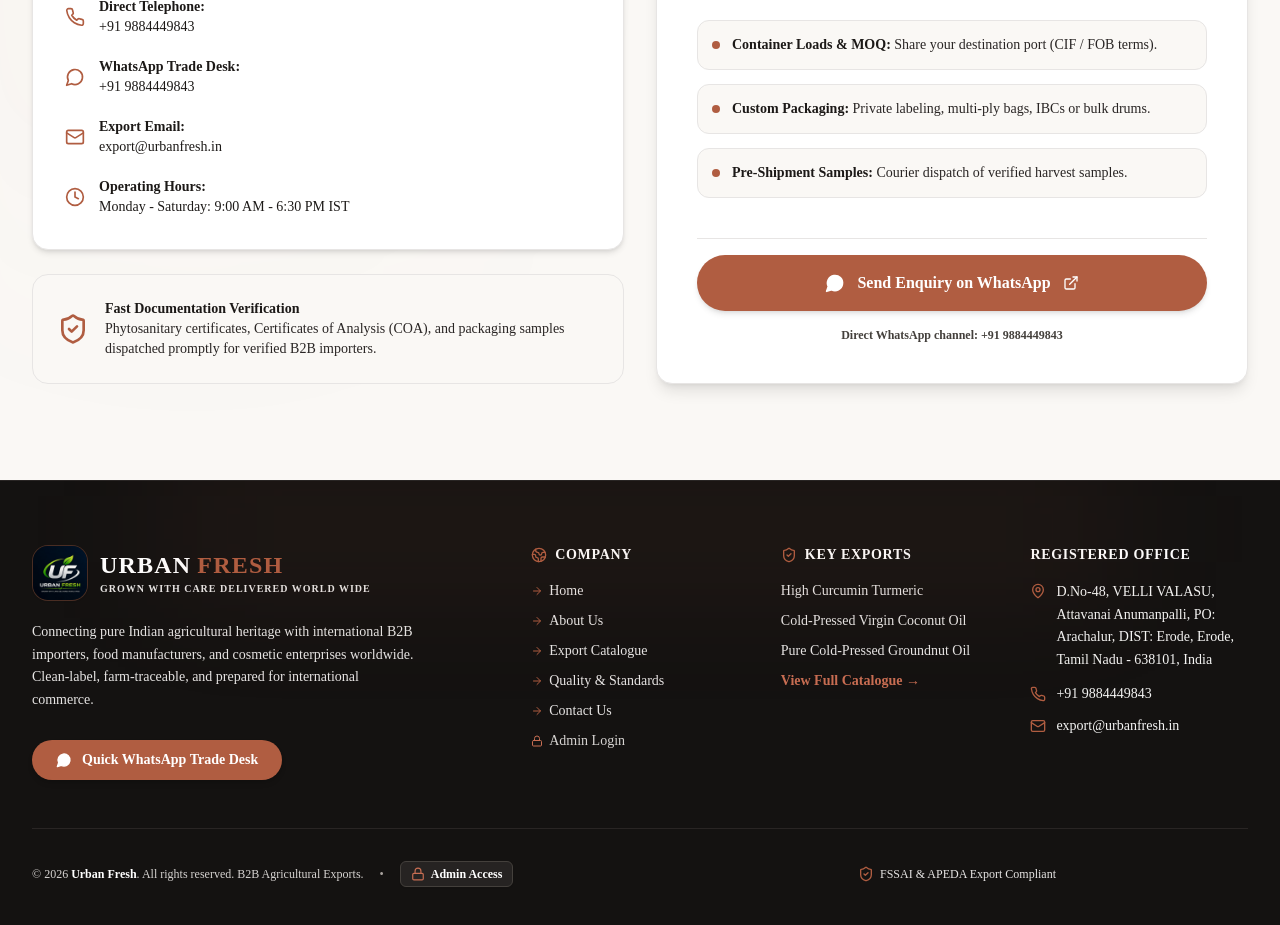
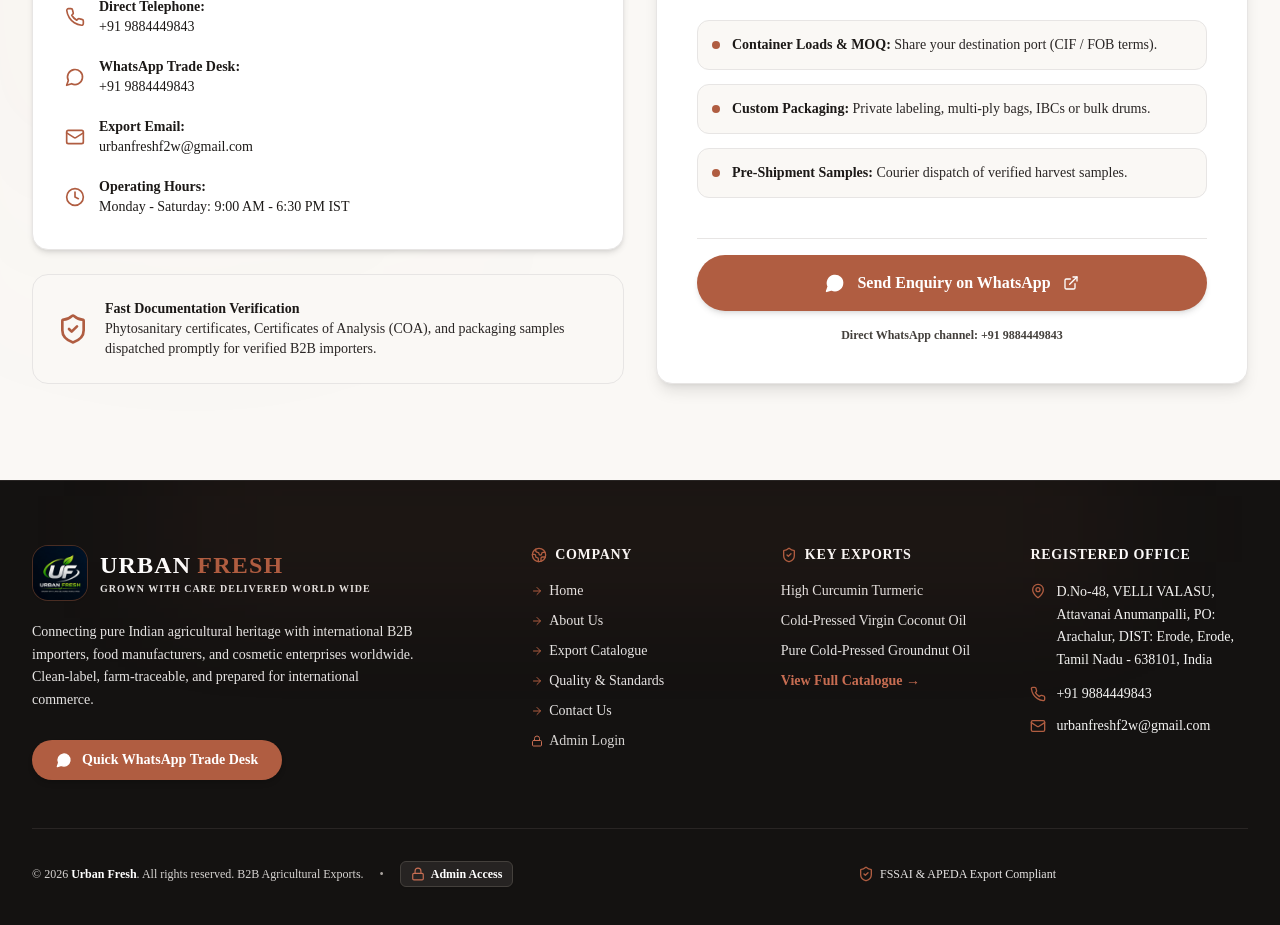
Before and after one commit to Pradeep-1-source/turmo, a React (Vite) app: page / in a window 1280 px wide. Shown: the part 7000-7925 px from the top of the page. Built offline with nearby package versions, Linux system fonts and the light colour scheme; no server answers; the database is empty.

Commit message:
Update business email to urbanfreshf2w@gmail.com

```diff
--- a/src/components/ContactSection.tsx
+++ b/src/components/ContactSection.tsx
@@ -28,7 +28,7 @@
   const country = contact?.country || 'India';
   const phone = contact?.phone || '+91 9884449843';
   const whatsapp = contact?.whatsapp || '+91 9884449843';
-  const email = contact?.email || 'export@urbanfresh.in';
+  const email = contact?.email || 'urbanfreshf2w@gmail.com';
   const businessHours = contact?.business_hours || 'Mon - Sat: 9:00 AM - 6:30 PM IST';
 
   const whatsappUrl = generateWhatsAppGeneralEnquiry('Export Partnership Discussion', whatsapp);
--- a/src/components/Footer.tsx
+++ b/src/components/Footer.tsx
@@ -31,7 +31,7 @@
 export default function Footer({
   whatsappNumber = '919884449843',
   phoneNumber = '+91 9884449843',
-  email = 'export@urbanfresh.in',
+  email = 'urbanfreshf2w@gmail.com',
   addressLine1 = 'D.No-48, VELLI VALASU, Attavanai Anumanpalli',
   addressLine2 = 'PO: Arachalur, DIST: Erode',
   city = 'Erode',
--- a/src/lib/defaultData.ts
+++ b/src/lib/defaultData.ts
@@ -336,7 +336,7 @@
   country: 'India',
   phone: '+91 9884449843',
   whatsapp: '+91 9884449843',
-  email: 'export@urbanfresh.in',
+  email: 'urbanfreshf2w@gmail.com',
   maps_embed_url: 'https://maps.google.com/maps?q=Arachalur,+Erode,+Tamil+Nadu&t=&z=13&ie=UTF8&iwloc=&output=embed',
   business_hours: 'Monday - Saturday: 9:00 AM - 6:30 PM IST',
 };
@@ -348,7 +348,7 @@
   logo_url: '/images/urban-fresh-logo.jpg',
   whatsapp_number: '919884449843',
   phone_number: '+91 9884449843',
-  email: 'export@urbanfresh.in',
+  email: 'urbanfreshf2w@gmail.com',
   footer_text:
     'Urban Fresh is a premier Indian agricultural products and food export enterprise. We bridge authentic Indian farming excellence with international B2B importers, food processors, and cosmetic formulators across the globe.',
   default_seo_title: 'Urban Fresh | Premium Indian Agricultural Products & Global Export',
--- a/src/pages/ProductDetailPage.tsx
+++ b/src/pages/ProductDetailPage.tsx
@@ -77,7 +77,7 @@
     site.whatsapp_number
   );
 
-  const businessEmail = site.email || 'export@urbanfresh.in';
+  const businessEmail = site.email || 'urbanfreshf2w@gmail.com';
   const emailEnquiryUrl = generateEmailProductEnquiry(currentProduct.title, businessEmail);
 
   const relatedProducts = allProducts
--- a/src/pages/admin/content/page.tsx
+++ b/src/pages/admin/content/page.tsx
@@ -565,7 +565,7 @@
                     value={contact.email}
                     onChange={(e) => setContact({ ...contact, email: e.target.value })}
                     className={inputClass}
-                    placeholder="export@urbanfresh.in"
+                    placeholder="urbanfreshf2w@gmail.com"
                   />
                 </div>
 
@@ -651,7 +651,7 @@
                       value={site.email}
                       onChange={(e) => setSite({ ...site, email: e.target.value })}
                       className={inputClass}
-                      placeholder="export@urbanfresh.in"
+                      placeholder="urbanfreshf2w@gmail.com"
                     />
                   </div>
                 </div>
--- a/src/pages/admin/login/page.tsx
+++ b/src/pages/admin/login/page.tsx
@@ -38,7 +38,7 @@
 
         if (signInError) {
           // If user does not exist in Supabase auth yet, allow local fallback with configured admin creds
-          if (cleanEmail.toLowerCase() === 'admin@urbanfresh.in' && cleanPassword === 'Urban112') {
+          if ((cleanEmail.toLowerCase() === 'admin@urbanfresh.in' || cleanEmail.toLowerCase() === 'urbanfreshf2w@gmail.com') && cleanPassword === 'Urban112') {
             localStorage.setItem('uf_admin_auth', 'true');
             router.push('/admin');
             return;
@@ -53,7 +53,7 @@
         }
       } else {
         // Secure CMS Mode Authentication
-        if (cleanEmail.toLowerCase() === 'admin@urbanfresh.in' && cleanPassword === 'Urban112') {
+        if ((cleanEmail.toLowerCase() === 'admin@urbanfresh.in' || cleanEmail.toLowerCase() === 'urbanfreshf2w@gmail.com') && cleanPassword === 'Urban112') {
           localStorage.setItem('uf_admin_auth', 'true');
           router.push('/admin');
           return;
```
Also changed, not shown: 1 other file (tests, documents, lock files or other folders).
